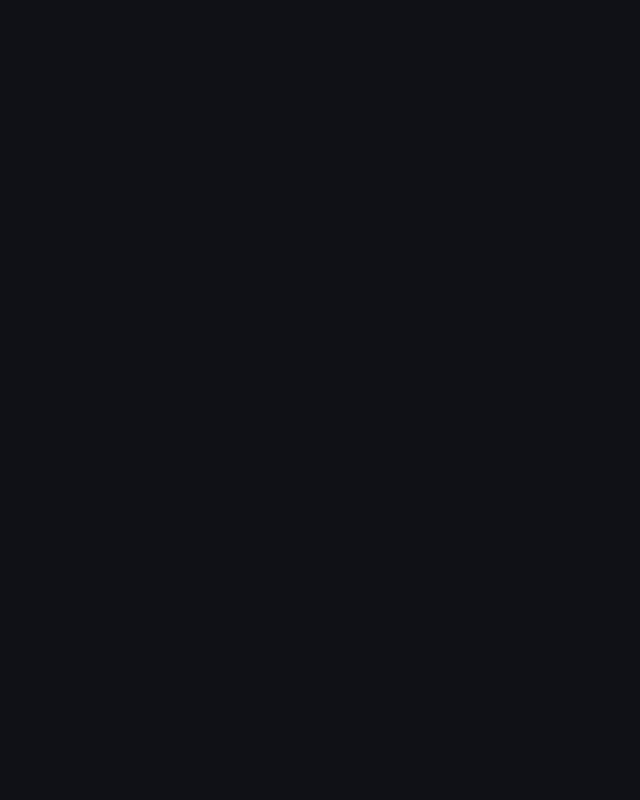
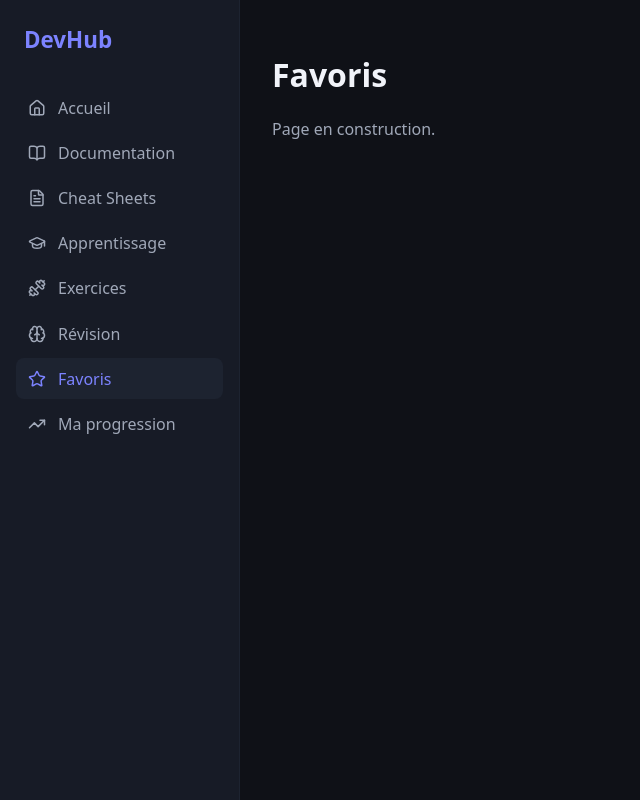
Before and after one commit to lulu8450/devhub, a React (Vite) app: page /#/favoris in a window 1280 px wide. Before the commit this address had no page. Shown: the whole page, without its empty margins (0-640 px from the left). Built offline with nearby package versions, Linux system fonts and the light colour scheme.

Commit message:
Add layout with sidebar and routes

```diff
--- a/src/App.jsx
+++ b/src/App.jsx
@@ -1,10 +1,21 @@
 import { Routes, Route } from 'react-router-dom'
+import Layout from './components/layout/Layout.jsx'
+import PagePlaceholder from './components/common/PagePlaceholder.jsx'
 import Home from './pages/Home/Home.jsx'
 
 export default function App() {
   return (
     <Routes>
-      <Route path="/" element={<Home />} />
+      <Route element={<Layout />}>
+        <Route path="/" element={<Home />} />
+        <Route path="/documentation" element={<PagePlaceholder title="Documentation" />} />
+        <Route path="/cheatsheets" element={<PagePlaceholder title="Cheat Sheets" />} />
+        <Route path="/apprentissage" element={<PagePlaceholder title="Apprentissage" />} />
+        <Route path="/exercices" element={<PagePlaceholder title="Exercices" />} />
+        <Route path="/revision" element={<PagePlaceholder title="Révision" />} />
+        <Route path="/favoris" element={<PagePlaceholder title="Favoris" />} />
+        <Route path="/progression" element={<PagePlaceholder title="Ma progression" />} />
+      </Route>
     </Routes>
   )
 }
--- /dev/null
+++ b/src/components/common/PagePlaceholder.jsx
@@ -0,0 +1,8 @@
+export default function PagePlaceholder({ title }) {
+    return (
+        <main style={{ padding: '2rem' }}>
+            <h1>{title}</h1>
+            <p style={{ color: 'var(--text-2)' }}>Page en construction.</p>
+        </main>
+    )
+}
--- /dev/null
+++ b/src/components/layout/Layout.css
@@ -0,0 +1,48 @@
+.layout {
+    display: flex;
+    min-height: 100vh;
+}
+
+.sidebar {
+    width: 240px;
+    background: var(--bg-2);
+    padding: 1.5rem 1rem;
+    border-right: 1px solid var(--card);
+    position: sticky;
+    top: 0;
+    height: 100vh;
+}
+
+.logo {
+    font-size: 1.4rem;
+    font-weight: 700;
+    color: var(--primary);
+    margin-bottom: 2rem;
+    padding-left: 0.5rem;
+}
+
+.nav-link {
+    display: flex;
+    align-items: center;
+    gap: 0.75rem;
+    padding: 0.6rem 0.75rem;
+    border-radius: 8px;
+    color: var(--text-2);
+    text-decoration: none;
+    margin-bottom: 0.25rem;
+}
+
+.nav-link:hover {
+    background: var(--card);
+    color: var(--text);
+}
+
+.nav-link.active {
+    background: var(--card);
+    color: var(--primary);
+}
+
+.content {
+    flex: 1;
+    min-width: 0;
+}
--- /dev/null
+++ b/src/components/layout/Layout.jsx
@@ -0,0 +1,14 @@
+import { Outlet } from 'react-router-dom'
+import Sidebar from './Sidebar.jsx'
+import './Layout.css'
+
+export default function Layout() {
+    return (
+        <div className="layout">
+            <Sidebar />
+            <div className="content">
+                <Outlet />
+            </div>
+        </div>
+    )
+}
--- /dev/null
+++ b/src/components/layout/Sidebar.jsx
@@ -0,0 +1,32 @@
+import { NavLink } from 'react-router-dom'
+import {
+    Home, BookOpen, FileText, GraduationCap,
+    Dumbbell, Brain, Star, TrendingUp,
+} from 'lucide-react'
+
+const links = [
+    { to: '/', label: 'Accueil', icon: Home },
+    { to: '/documentation', label: 'Documentation', icon: BookOpen },
+    { to: '/cheatsheets', label: 'Cheat Sheets', icon: FileText },
+    { to: '/apprentissage', label: 'Apprentissage', icon: GraduationCap },
+    { to: '/exercices', label: 'Exercices', icon: Dumbbell },
+    { to: '/revision', label: 'Révision', icon: Brain },
+    { to: '/favoris', label: 'Favoris', icon: Star },
+    { to: '/progression', label: 'Ma progression', icon: TrendingUp },
+]
+
+export default function Sidebar() {
+    return (
+        <aside className="sidebar">
+            <div className="logo">DevHub</div>
+            <nav>
+                {links.map(({ to, label, icon: Icon }) => (
+                    <NavLink key={to} to={to} end={to === '/'} className="nav-link">
+                        <Icon size={18} />
+                        <span>{label}</span>
+                    </NavLink>
+                ))}
+            </nav>
+        </aside>
+    )
+}
```
